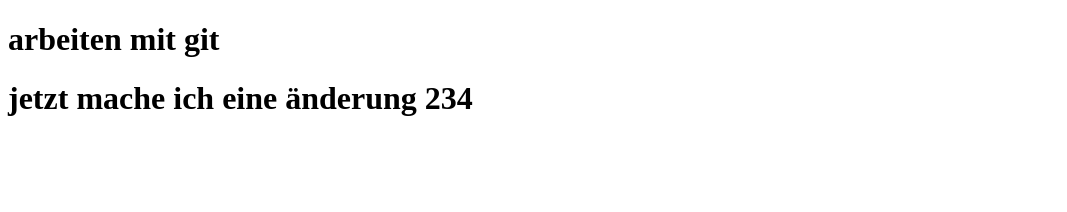
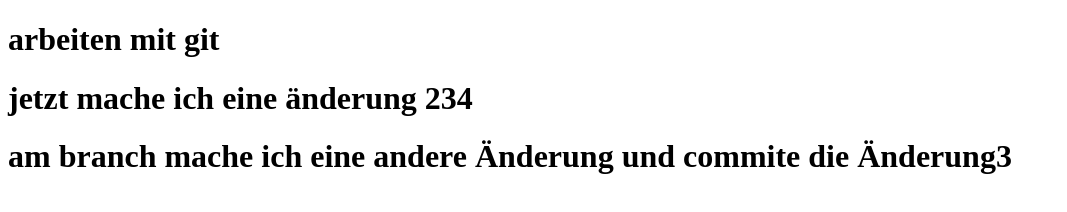
Before and after one commit to johanna2606/gitSYP-KW, a plain HTML site: page index.html in a window 1280 px wide. Shown: the whole page, without its empty margins (0-1067 px from the left). Drawn offline with Linux system fonts and the light colour scheme.

Commit message:
jetzt mit neuer Änderung in branch 2

```diff
--- a/index.html
+++ b/index.html
@@ -10,6 +10,7 @@
 <body>
     <h1>arbeiten mit git</h1>
     <h1>jetzt mache ich eine änderung 234</h1>
+    <h1>am branch mache ich eine andere Änderung und commite die Änderung3</h1>
 </body>
 
 </html>
```
